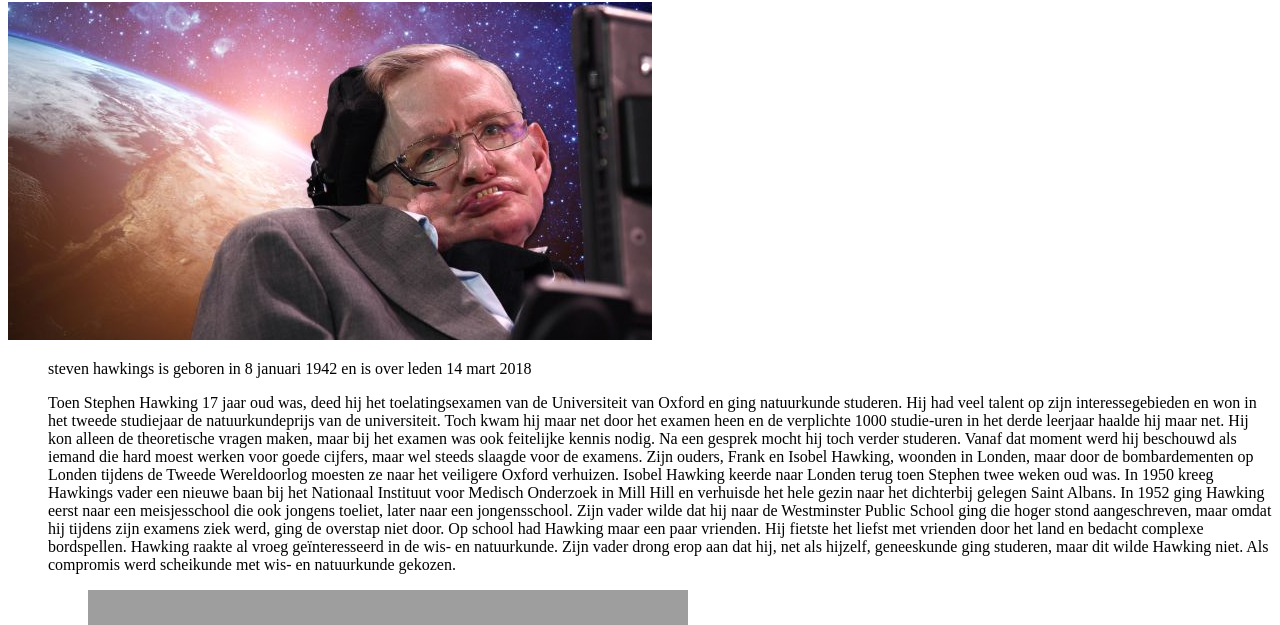
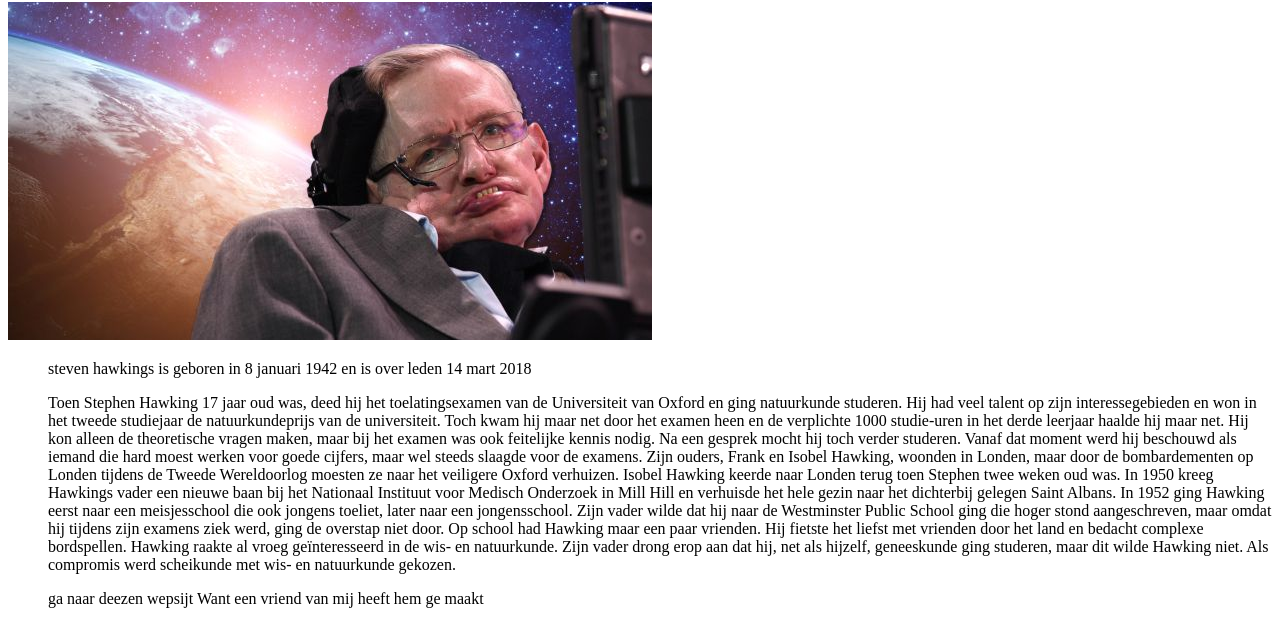
Before and after one commit to Hunter-Salvius/Hunter-Salvius.github.io, a plain HTML site: page index.html in a window 1280 px wide. Shown: the part 104-729 px from the top of the page. Drawn offline with Linux system fonts and the light colour scheme; grey boxes are pictures that could not be loaded.

Commit message:
Update index.html

```diff
--- a/index.html
+++ b/index.html
@@ -18,7 +18,7 @@
     <p>steven hawkings is geboren in 8 januari 1942 en is over leden 14 mart 2018 </p>
     <p>Toen Stephen Hawking 17 jaar oud was, deed hij het toelatingsexamen van de Universiteit van Oxford en ging natuurkunde studeren. Hij had veel talent op zijn interessegebieden en won in het tweede studiejaar de natuurkundeprijs van de universiteit. Toch kwam hij maar net door het examen heen en de verplichte 1000 studie-uren in het derde leerjaar haalde hij maar net. Hij kon alleen de theoretische vragen maken, maar bij het examen was ook feitelijke kennis nodig. Na een gesprek mocht hij toch verder studeren. Vanaf dat moment werd hij beschouwd als iemand die hard moest werken voor goede cijfers, maar wel steeds slaagde voor de examens. Zijn ouders, Frank en Isobel Hawking, woonden in Londen, maar door de bombardementen op Londen tijdens de Tweede Wereldoorlog moesten ze naar het veiligere Oxford verhuizen. Isobel Hawking keerde naar Londen terug toen Stephen twee weken oud was. In 1950 kreeg Hawkings vader een nieuwe baan bij het Nationaal Instituut voor Medisch Onderzoek in Mill Hill en verhuisde het hele gezin naar het dichterbij gelegen Saint Albans.
 In 1952 ging Hawking eerst naar een meisjesschool die ook jongens toeliet, later naar een jongensschool. Zijn vader wilde dat hij naar de Westminster Public School ging die hoger stond aangeschreven, maar omdat hij tijdens zijn examens ziek werd, ging de overstap niet door. Op school had Hawking maar een paar vrienden. Hij fietste het liefst met vrienden door het land en bedacht complexe bordspellen. Hawking raakte al vroeg geïnteresseerd in de wis- en natuurkunde. Zijn vader drong erop aan dat hij, net als hijzelf, geneeskunde ging studeren, maar dit wilde Hawking niet. Als compromis werd scheikunde met wis- en natuurkunde gekozen.</p>
-
+<p>ga naar deezen wepsijt Want een vriend van mij heeft hem ge maakt</p>https://r0nrubn0v.github.io/
   </lo>
   <ol>
 <iframe src="https://www.google.com/maps/embed?pb=!1m18!1m12!1m3!1d155962.6158120052!2d-0.24168120642536509!3d51.52855824164916!2m3!1f0!2f0!3f0!3m2!1i1024!2i768!4f13.1!3m3!1m2!1s0x47d8a00baf21de75%3A0x52963a5addd52a99!2sLonden%2C+Verenigd+Koninkrijk!5e1!3m2!1snl!2snl!4v1542361182883" width="600" height="450" frameborder="0" style="border:0" allowfullscreen></iframe>
```
